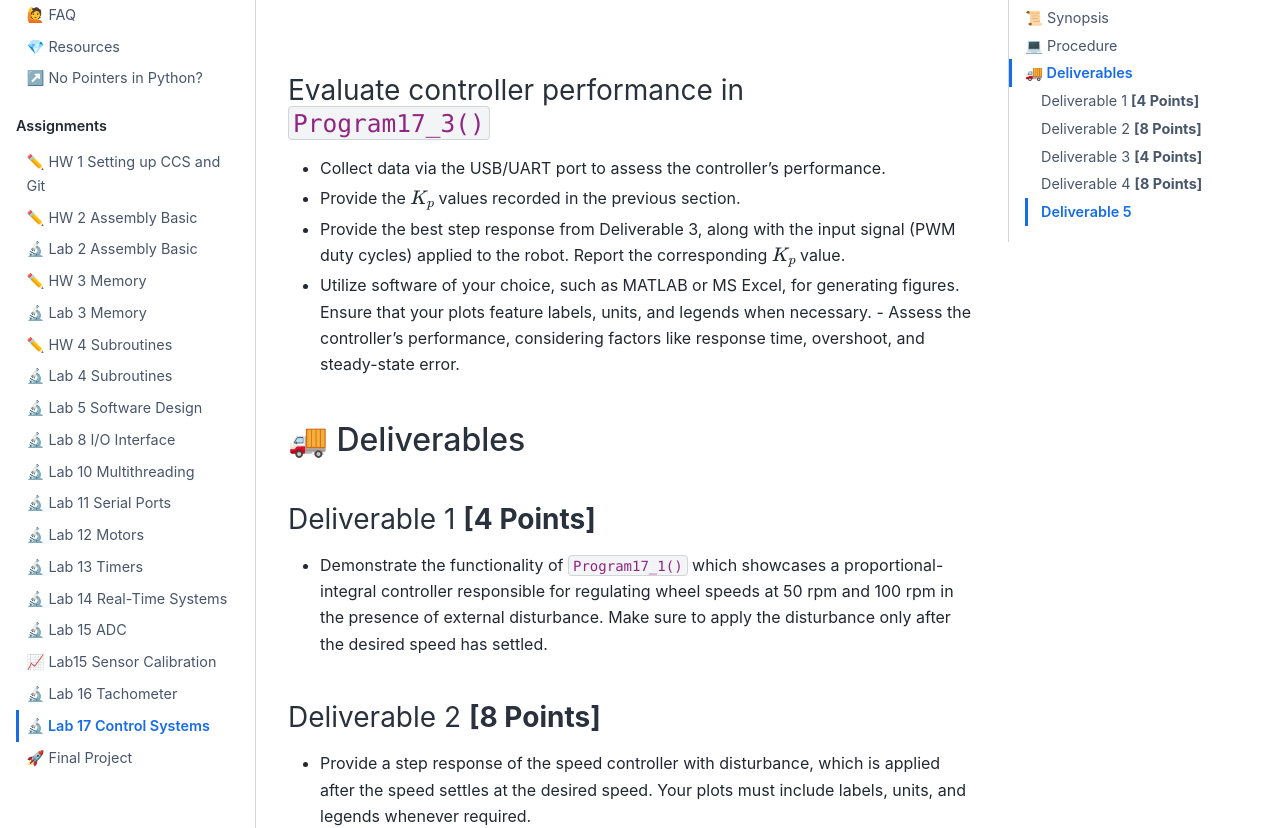
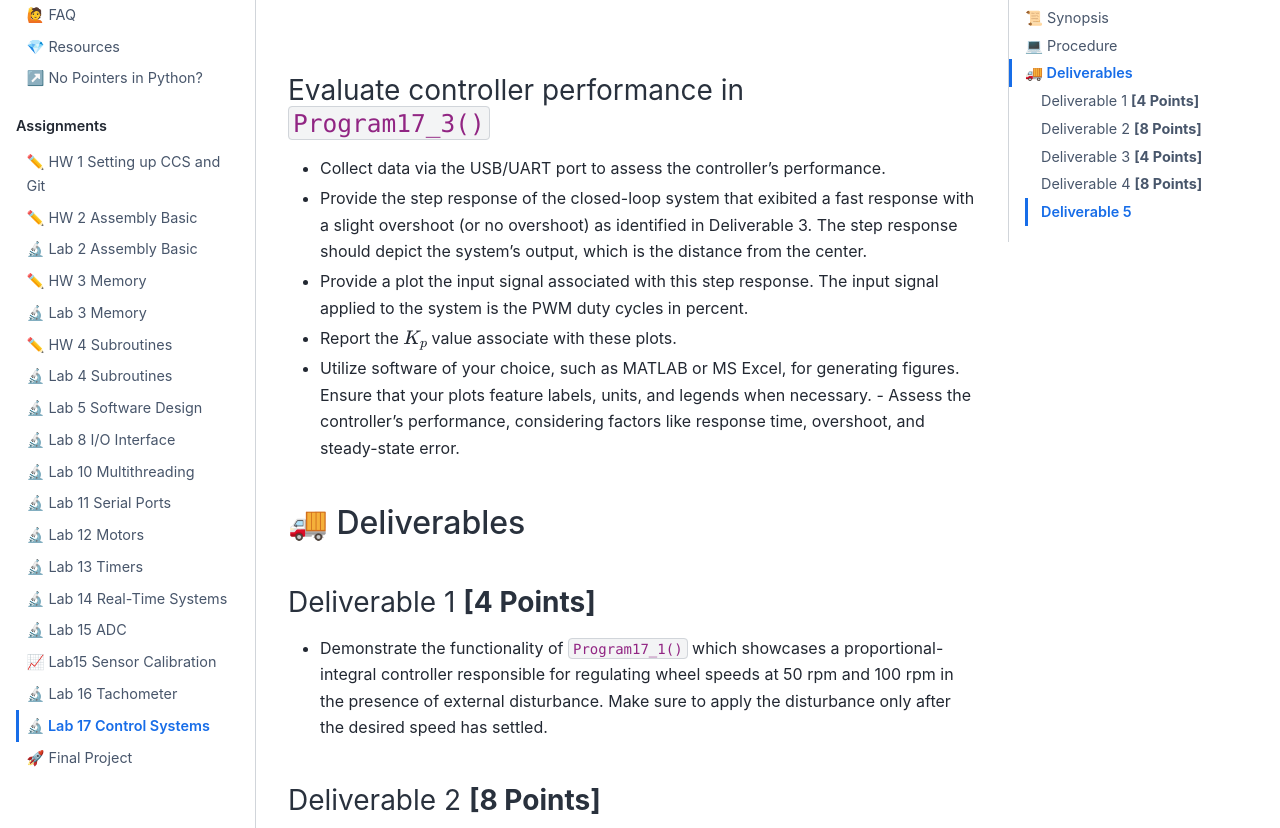
Before and after one commit to USAFA-ECE/ece382, a Jupyter Book: the page built from docs/Assignments/lab17.md, in a window 1280 px wide and 900 px high, scrolled down 5320 px, cut to the strip 72-900 px from the top of the window. Built offline with Jupyter Book 1.0.4 settings and Sphinx 7.4.7 and the Sphinx Book theme 1.1.4, drawn with Linux system fonts in a browser that asks for light colours.

Commit message:
Updated Lab17

```diff
--- a/docs/Assignments/lab17.md
+++ b/docs/Assignments/lab17.md
@@ -114,8 +114,9 @@ Take this part very seriously. The critical component of your final report will
 ### Evaluate controller performance in `Program17_3()`
 
 - Collect data via the USB/UART port to assess the controller's performance.
-- Provide the $K_p$ values recorded in the previous section.
-- Provide the best step response from Deliverable 3, along with the input signal (PWM duty cycles) applied to the robot. Report the corresponding $K_p$ value.
+- Provide the step response of the closed-loop system that exibited a fast response with a slight overshoot (or no overshoot) as identified in Deliverable 3. The step response should depict the system's output, which is the distance from the center.
+- Provide a plot the input signal associated with this step response. The input signal applied to the system is the PWM duty cycles in percent.
+- Report the $K_p$ value associate with these plots.
 - Utilize software of your choice, such as MATLAB or MS Excel, for generating figures. Ensure that your plots feature labels, units, and legends when necessary. - Assess the controller's performance, considering factors like response time, overshoot, and steady-state error.
 
 ## 🚚 Deliverables
```
